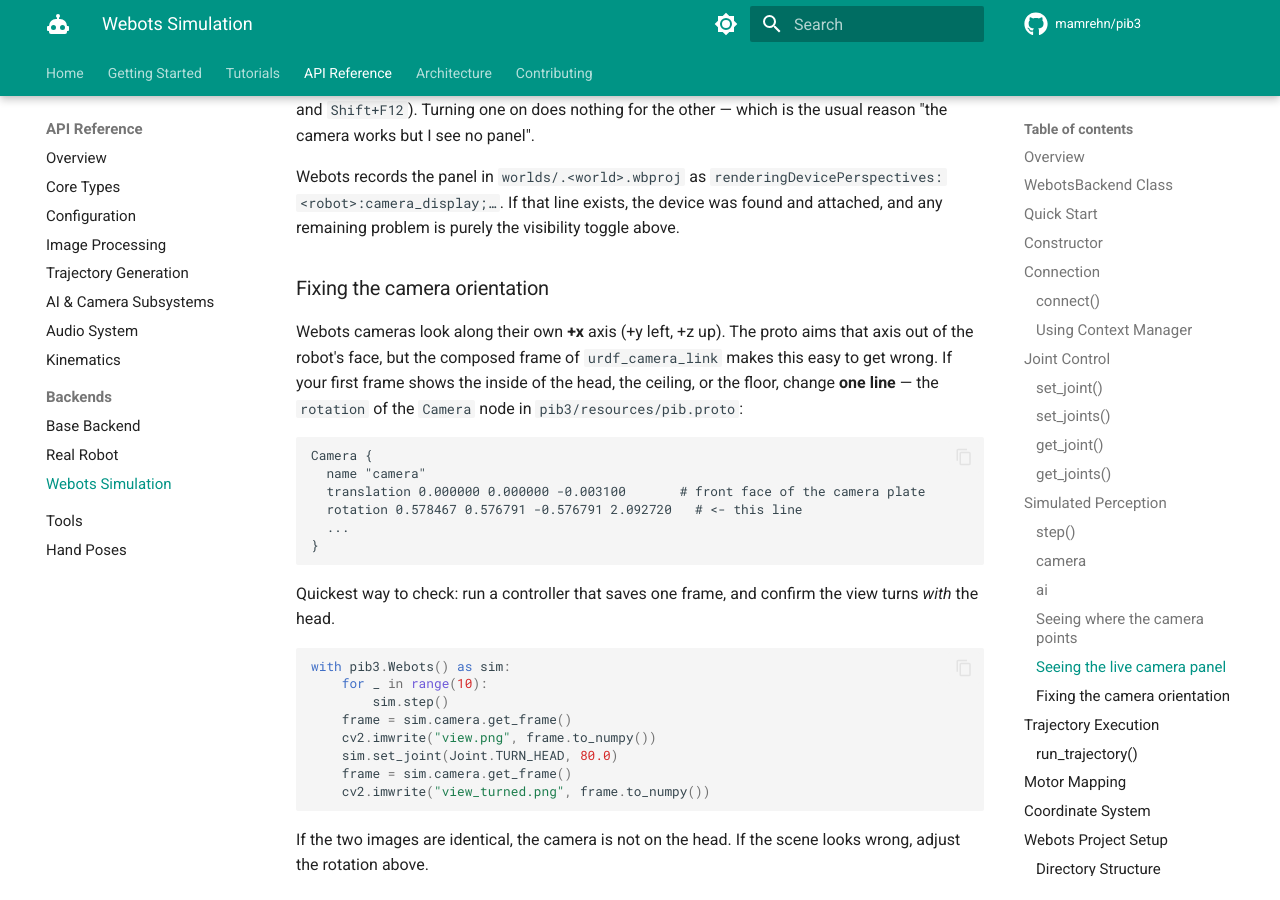
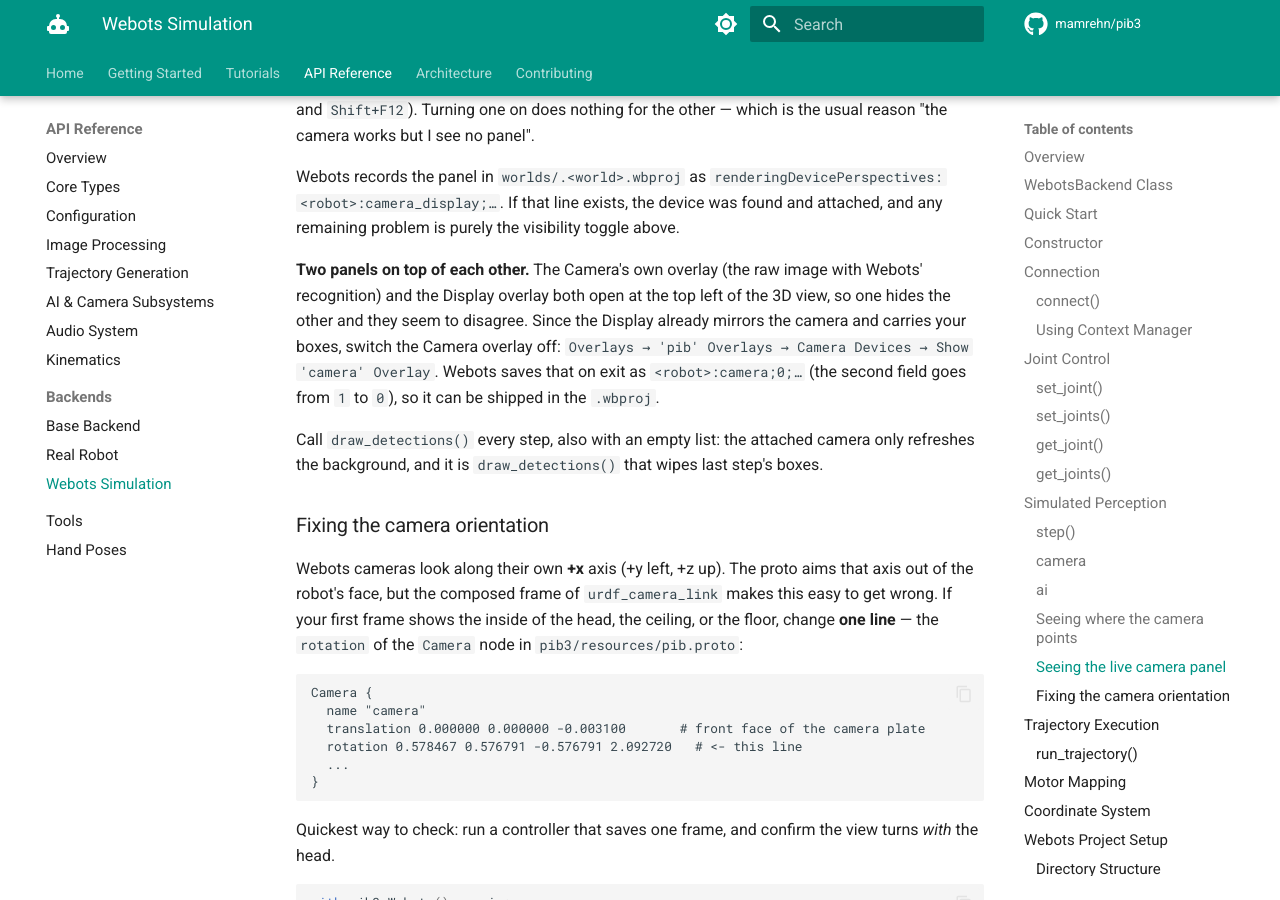
Before and after one commit to mamrehn/pib3, an MkDocs documentation site: the page built from docs/api/backends/webots.md, in a window 1280 px wide and 900 px high, scrolled down 9342 px. Built offline with MkDocs 1.6.1 and Material for MkDocs 9.7.7, drawn with Linux system fonts in a browser that asks for light colours; comment, search, counter and statistics services are not loaded.

Commit message:
fix: improve camera overlay handling and drawing logic in Webots examples

```diff
--- a/docs/api/backends/webots.md
+++ b/docs/api/backends/webots.md
@@ -372,6 +372,18 @@
 the device was found and attached, and any remaining problem is purely the
 visibility toggle above.
 
+**Two panels on top of each other.** The Camera's own overlay (the raw image
+with Webots' recognition) and the Display overlay both open at the top left
+of the 3D view, so one hides the other and they seem to disagree. Since the
+Display already mirrors the camera and carries your boxes, switch the Camera
+overlay off: `Overlays → 'pib' Overlays → Camera Devices → Show 'camera'
+Overlay`. Webots saves that on exit as `<robot>:camera;0;…` (the second field
+goes from `1` to `0`), so it can be shipped in the `.wbproj`.
+
+Call `draw_detections()` every step, also with an empty list: the attached
+camera only refreshes the background, and it is `draw_detections()` that
+wipes last step's boxes.
+
 ### Fixing the camera orientation
 
 Webots cameras look along their own **+x** axis (+y left, +z up). The proto aims that axis out of the robot's face, but the composed frame of `urdf_camera_link` makes this easy to get wrong. If your first frame shows the inside of the head, the ceiling, or the floor, change **one line** — the `rotation` of the `Camera` node in `pib3/resources/pib.proto`:
```
Also changed, not shown: 2 other files.
